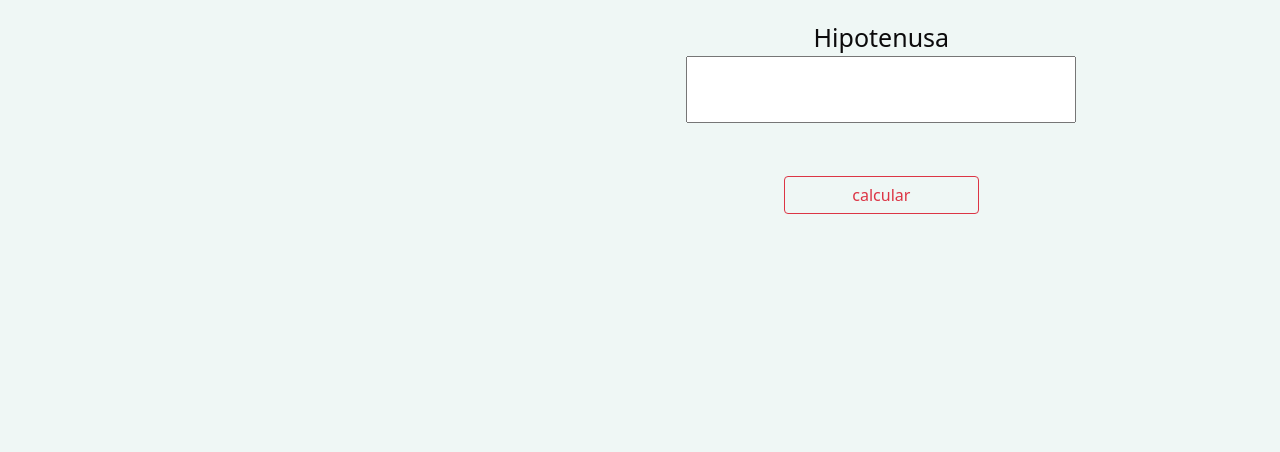
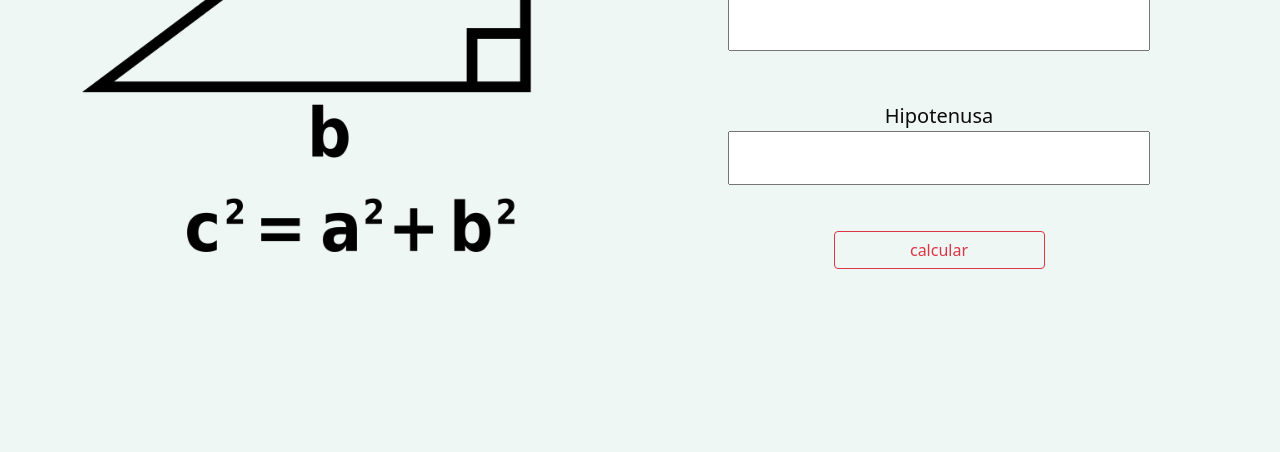
Before and after one commit to janesroberta/front-pitagoras, a plain HTML site: page index.html in a window 1280 px wide. Shown: the part 492-944 px from the top of the page. Before the commit the page ends 864 px from the top, so only its background shows below. Drawn offline with nearby package versions, Linux system fonts and the light colour scheme.

Commit message:
finalizacao do front-end

```diff
--- a/css/style.css
+++ b/assets/css/style.css
@@ -6,7 +6,7 @@
 
 body {
     font-family: "Acme" sans-serif;
-    font-size: 25px;
+    font-size: 20px;
     color: #0c0b0c;
     background-color: #eff7f5;
 }
@@ -35,12 +35,13 @@ hipotenusa {
     }
 
     hipotenusa h1 {
-        text-align: center;
+        text-align
+        : center;
         font-size: 2em;
         text-decoration: underline;
     }
 
-    form {
+    .form {
         display: flex;
         justify-content: center;
         align-items: center;
--- a/index.html
+++ b/index.html
@@ -10,15 +10,18 @@
     <script src="https://cdn.jsdelivr.net/npm/bootstrap@5.0.2/dist/js/bootstrap.bundle.min.js"
         integrity="sha384-MrcW6ZMFYlzcLA8Nl+NtUVF0sA7MsXsP1UyJoMp4YLEuNSfAP+JcXn/tWtIaxVXM"
         crossorigin="anonymous"></script>
-    <link rel="stylesheet" href="./css/style.css">
+    <link rel="stylesheet" href="./assets/css/style.css">
     <title>Hipotenusa </title>
 </head>
 
 <body>
     <div class="container pt-5">
-        <div class="form-floating mb-3">
-            <h1>Resultado da Hipotenusa!  </h1>
+        <div class="text-start pe-5">
+            <img src="./assets/images/triangulo.png" width="500px">
+        </div>
+        <div class="form-floating m-5" style="padding-left: 50px;">
             <form class="form" id="meu_formulario">
+                <h1>Resultado da Hipotenusa! </h1>
                 <label for="catetoA">
                     CatetoA
                 </label>
@@ -35,7 +38,7 @@
             </form>
         </div>
     </div>
-    <script src="./js/scripts.js"></script>
+    <script src="./assets/js/scripts.js"></script>
 </body>
 
 </html>
```
Also changed, not shown: assets/images/triangulo.jpg (added), assets/images/triangulo.png (added), assets/js/scripts.js (renamed from js/scripts.js).
